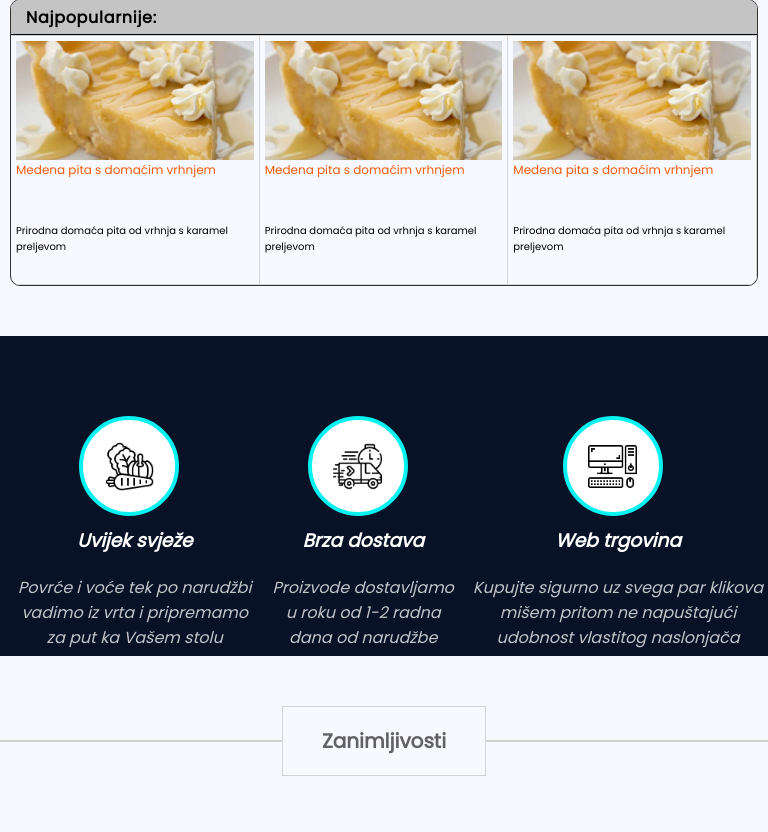
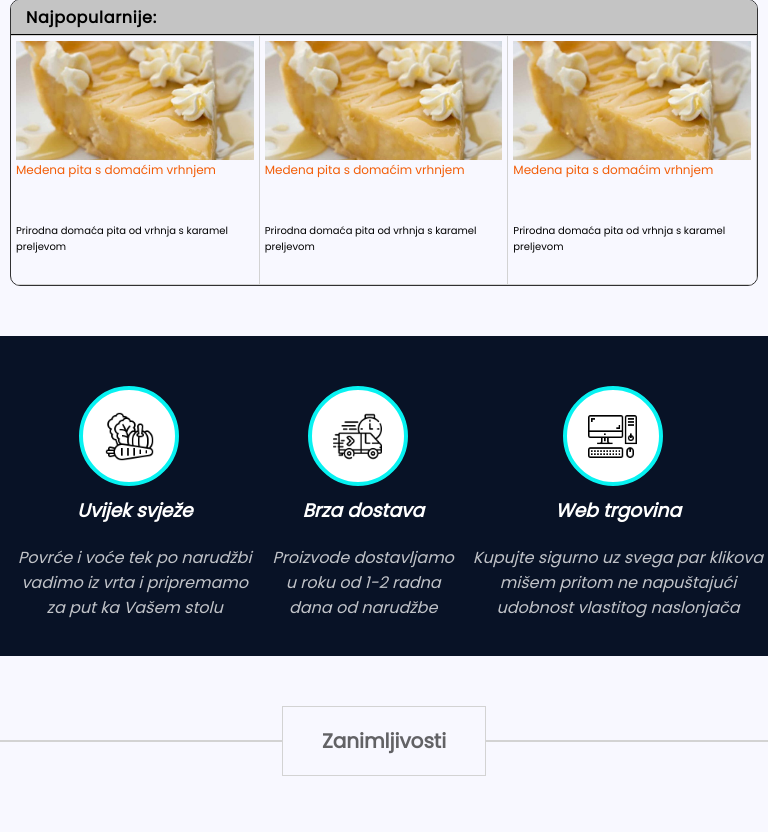
Before and after one commit to MarkoPavich/OPG_Plac, a Django app: page / in a window 768 px wide. Shown: the part 987-1819 px from the top of the page. Run offline with Django 3.2, Linux system fonts and the light colour scheme; data comes from the database, SQL or seed files in the repository; both versions use the stored data as it was after the commit; some libraries are stand-ins or nearby versions.

Commit message:
fix: homepage guarantees banner responsive behaviour

```diff
--- a/OPG_Plac/static/guarantee_banner.css
+++ b/OPG_Plac/static/guarantee_banner.css
@@ -71,7 +71,7 @@
 		flex-direction: column;
 		align-items: center;
 
-		padding-top: 80px;
+		padding-top: 50px;
 	}
 
 	.guarantee-items-box{
```
Also changed, not shown: db.sqlite3.
